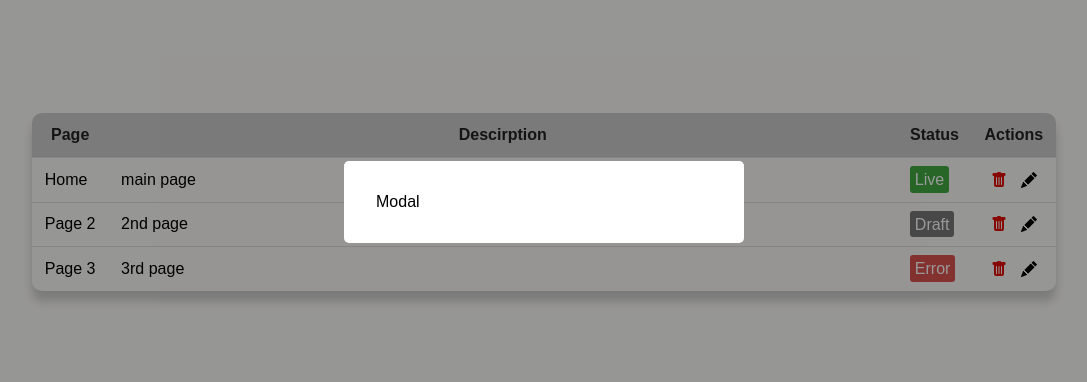
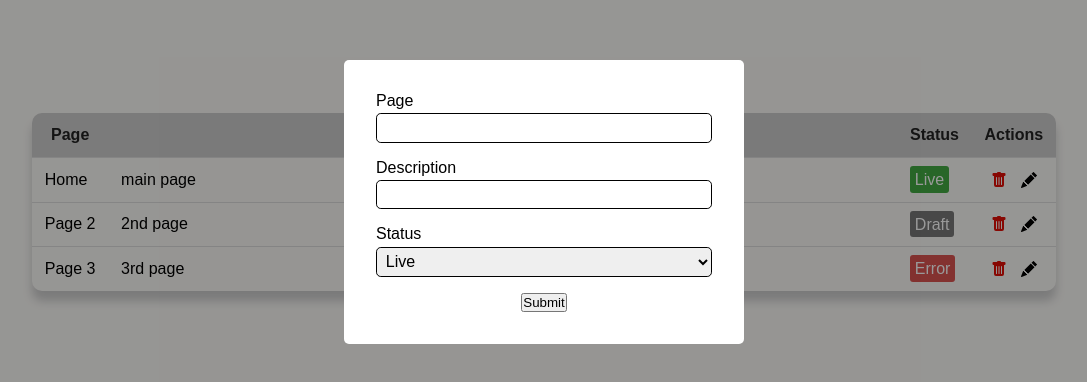
Before and after one commit to UWA-Medical-Physics-Research-Group/RQS-calculator, a React (Create React App) app in the folder rqsplus/: page / in a window 1280 px wide. Shown: the part 198-580 px from the top of the page, without its empty margins (96-1183 px from the left). Built offline with nearby package versions, Linux system fonts and the light colour scheme.

Commit message:
Added form

```diff
--- a/rqsplus/src/App.jsx
+++ b/rqsplus/src/App.jsx
@@ -1,5 +1,5 @@
+import { Modal } from "./components/Modal";
 import { Table } from "./components/Table";
-import { Modal } from "./components/Modal";
 import "./App.css";
 
 function App() {
--- a/rqsplus/src/components/Modal.jsx
+++ b/rqsplus/src/components/Modal.jsx
@@ -5,7 +5,29 @@ import "./Modal.css";
 export const Modal = () => {
   return (
     <div className="modal-container">
-      <div className="modal">Modal</div>
+      <div className="modal">
+        <form>
+          <div className="form-group">
+            <label htmlFor="page">Page</label>
+            <input name="page" />
+          </div>
+          <div className="form-group">
+            <label htmlFor="description">Description</label>
+            <input name="description" />
+          </div>
+          <div className="form-group">
+            <label htmlFor="status">Status</label>
+            <select name="status">
+              <option value="live">Live</option>
+              <option value="draft">Draft</option>
+              <option value="error">Error</option>
+            </select>
+          </div>
+          <button type="submit" className="btn">
+            Submit
+          </button>
+        </form>
+      </div>
     </div>
   );
 };
```
